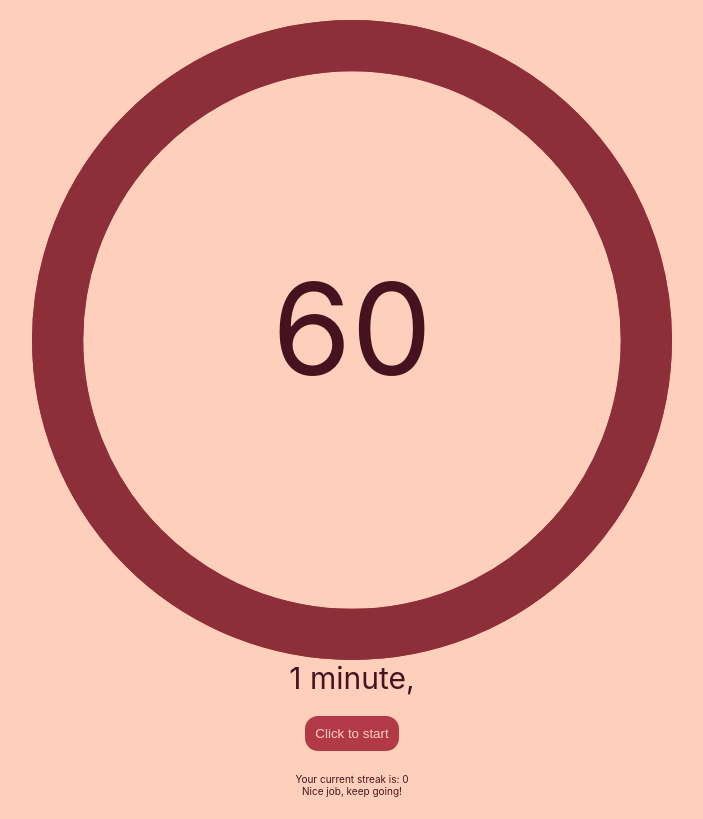
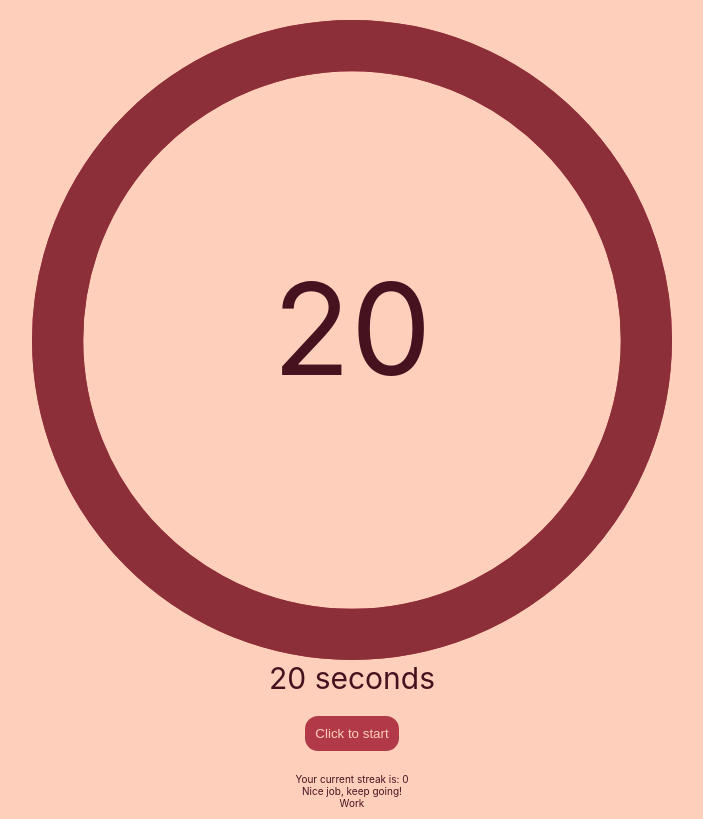
Before and after one commit to SyroQT/pomodorolt, a React (Create React App) app: page / in a window 1280 px wide. Shown: the whole page, without its empty margins (288-991 px from the left). Built offline with nearby package versions, Linux system fonts and the light colour scheme.

Commit message:
Added option to add break time, now cycles  with work/break timers

```diff
--- a/src/state/Main.js
+++ b/src/state/Main.js
@@ -5,14 +5,17 @@ import Timer from "../noState/Timer";
 import StartButton from "../noState/StartButton";
 import Input from "../noState/Input";
 
-const TIME = 60;
-const MESSAGE = "Time to take a break!";
+const TIME = 20;
+const MESSAGE_BREAK = "Time to go back to work";
+const MESSAGE_WORK = "Time to take a break!";
 function Main(props) {
-  const [totalTime, setTotalTime] = useState(TIME);
+  const [workTime, setWorkTime] = useState(TIME);
   const [timeLeft, setTimeLeft] = useState(TIME);
   const [counting, setCounting] = useState(false);
   const [settings, setSettings] = useState(false);
   const [streak, setStreak] = useState(0);
+  const [isBreak, setIsBreak] = useState(false);
+  const [breakTime, setBreakTime] = useState(TIME);
 
   // timer hook
   useEffect(() => {
@@ -26,15 +29,25 @@ function Main(props) {
           //TODO: Smart logic for break/work following
           //TODO: Counting the streak of work sessions
           setCounting(false);
-          setStreak(streak + 1);
-          setTimeLeft(totalTime);
-          alert(MESSAGE);
+          // Wheather it is a break or a work session
+          if (isBreak) {
+            // If break just endded - start a work timer
+            setIsBreak(false);
+            setTimeLeft(workTime);
+            alert(MESSAGE_BREAK);
+          } else {
+            // Else start a break timer
+            setIsBreak(true);
+            setTimeLeft(breakTime);
+            setStreak(streak + 1);
+            alert(MESSAGE_WORK);
+          }
         } else {
           setTimeLeft(timeLeft - 1);
         }
       }, 1000);
     }
-  }, [timeLeft, counting, settings, streak]);
+  }, [timeLeft, counting, settings, streak, workTime, isBreak, breakTime]);
 
   //counter
   //menu
@@ -46,7 +59,7 @@ function Main(props) {
         className={classes.Time}
         click={() => setSettings(!settings)}
         left={timeLeft}
-        total={totalTime}
+        total={isBreak ? breakTime : workTime} //TODO: add logic
       />
       <StartButton click={() => setCounting(!counting)} counting={counting} />
       <br />
@@ -55,12 +68,15 @@ function Main(props) {
         show={settings}
         time={timeLeft}
         change={(e) => {
-          setTimeLeft(e.target.value);
-          setTotalTime(e.target.value);
+          //TODO: fix
+          const time = e.target.value;
+          setTimeLeft(time);
+          isBreak ? setBreakTime(time) : setWorkTime(time);
         }}
       />
       <p>
-        Your current streak is: {streak} <br /> Nice job, keep going!
+        Your current streak is: {streak} <br /> Nice job, keep going! <br />
+        {isBreak ? "Break" : "Work"}
       </p>
     </React.Fragment>
   );
```
